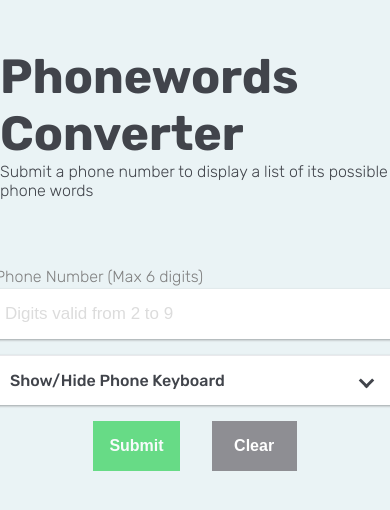
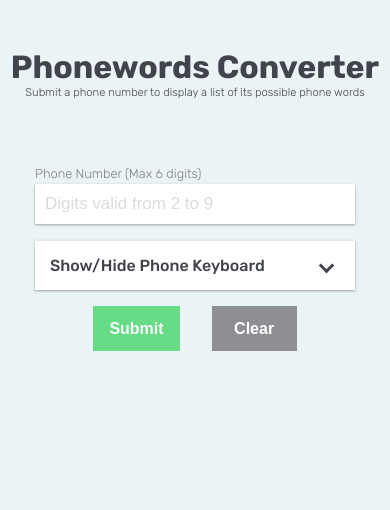
Before and after one commit to diegodinizz/phonewords-converter, a React (Create React App) app in the folder client/: page / in a window 390 px wide. Shown: the top 510 px of the page. Built offline with nearby package versions, Linux system fonts and the light colour scheme.

Commit message:
added media queries

```diff
--- a/client/src/components/CustomButton.js
+++ b/client/src/components/CustomButton.js
@@ -25,6 +25,10 @@ const Container = styled.button`
   margin: 1rem;
 
   ${getButtonStyles}
+
+  @media screen and (max-width: 600px) {
+    height: 45px;
+  }
 `
 
 export const CustomButton = ({ children, onClick, disabled, color }) => (
--- a/client/src/components/InputField.js
+++ b/client/src/components/InputField.js
@@ -4,6 +4,10 @@ const Container = styled.div`
   display: flex;
   flex-direction: column;
   width: 25rem;
+
+  @media screen and (max-width: 600px) {
+    width: 20rem;
+  }
 `
 
 const Label = styled.p`
@@ -11,6 +15,10 @@ const Label = styled.p`
   font-weight: 300;
   font-size: 1rem;
   color: gray;
+
+  @media screen and (max-width: 600px) {
+    font-size: 0.8rem;
+  }
 `
 
 const Input = styled.input`
@@ -25,6 +33,10 @@ const Input = styled.input`
 
   ::placeholder {
     color: gainsboro;
+  }
+
+  @media screen and (max-width: 600px) {
+    height: 40px;
   }
 `
 
--- a/client/src/components/PhoneKeyboard.js
+++ b/client/src/components/PhoneKeyboard.js
@@ -9,6 +9,10 @@ const Container = styled.div`
   margin-top: 1rem;
   background-color: #fff;
   box-shadow: 0 1px 3px rgba(0, 0, 0, 0.12), 0 1px 2px rgba(0, 0, 0, 0.24);
+
+  @media screen and (max-width: 600px) {
+    width: 20rem;
+  }
 `
 
 const ShowHideContainer = styled.div`
--- a/client/src/pages/Home.js
+++ b/client/src/pages/Home.js
@@ -20,12 +20,28 @@ const Container = styled.div`
 const Title = styled.h1`
   font-size: 3rem;
   margin: 3rem 0 0 0;
+
+  @media screen and (max-width: 600px) {
+    font-size: 2rem;
+  }
+
+  @media screen and (max-width: 375px) {
+    font-size: 1.8rem;
+  }
 `
 
 const Subtitle = styled.h3`
   font-size: 1rem;
   font-weight: 300;
   margin: 0 0 4rem 0;
+
+  @media screen and (max-width: 600px) {
+    font-size: 0.7rem;
+  }
+
+  @media screen and (max-width: 375px) {
+    font-size: 0.6rem;
+  }
 `
 
 const ButtonsContainer = styled.div`
```
